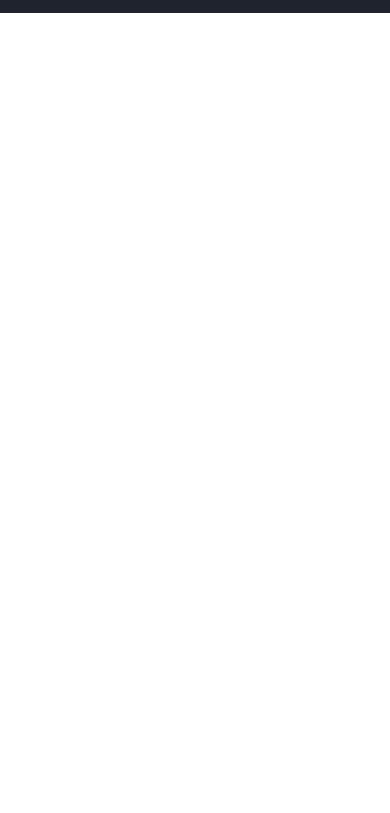
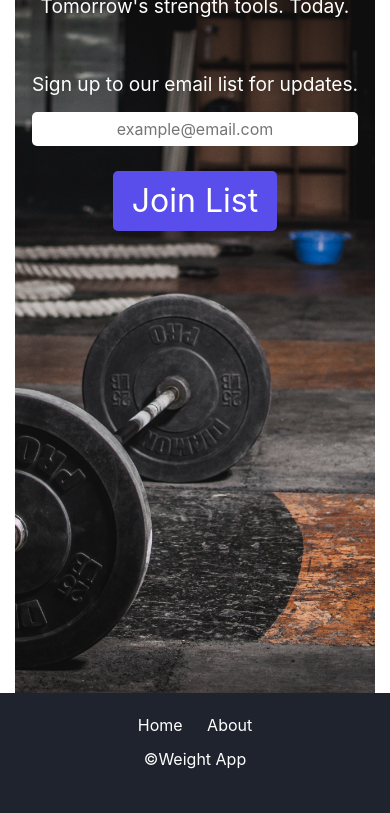
Before and after one commit to weight-lifting-journal-bw-team/mckay-landing-page, a plain HTML site: page index.html in a window 390 px wide. Shown: the part 285-1098 px from the top of the page. Before the commit the page ends 844 px from the top, so only its background shows below. Drawn offline with nearby package versions, Linux system fonts and the light colour scheme.

Commit message:
adds marketing main display for desktop and mobile

```diff
--- a/index.html
+++ b/index.html
@@ -48,6 +48,25 @@
     <!-- Container -->
     <div class="container">
 
+      <!-- Main Display -->
+      <div class="main-display">
+        <img src="./assets/barbell-building-challenge-1552252.jpg" alt="barbel"/>
+        <div class="main-display-text">
+          <h1>Weight App</h1>
+          <p>Tomorrow's strength tools. Today.</p>
+          <div class="email-list">
+            <form>
+              <label>Sign up to our email list for updates.</label>
+              <input
+                type="text"
+                placeholder="example@email.com"
+              >
+              <button>Join List</button>
+            </form>
+          </div>
+        </div>
+      </div>
+
 
       <!-- End Container -->
     </div>
--- a/less/index.less
+++ b/less/index.less
@@ -3,11 +3,12 @@
 @import "mixins.less";
 @import "navbar.less";
 @import '../components/Dropdown.less';
+@import "main-display.less";
 @import "footer.less";
 
 // Escaping
 @mobile: (max-width: 500px);
-@tablet: (min-width: 501px);
+@tablet: (max-width: 800px);
 // Font for whole page
 html {
   font-family: "Roboto", sans-serif;
@@ -21,7 +22,7 @@ body {
 
 // Container
 .container {
-  width: 1000px;
+  width: 100%;
   margin: 0 auto;
 
   @media @mobile {
--- /dev/null
+++ b/less/main-display.less
@@ -0,0 +1,98 @@
+.main-display {
+    display: flex;
+    justify-content: center;
+
+    img {
+        width: 100%;
+        height: 800px;
+        object-fit: cover;
+    }
+
+    .main-display-text {
+        position: absolute;
+        top: 20%;
+        color: white;
+        text-align: center;
+
+        @media @mobile {
+            top: 25%;
+        }
+
+        h1 {
+            font-size: 4rem;
+
+            @media @mobile {
+                font-size: 3rem;
+            }
+        }
+
+        p {
+            margin-bottom: 8px;
+            font-size: 1.5rem;
+
+            @media @mobile {
+                font-size: 1.2rem;
+            }
+        }
+
+        button {
+            padding: 10px 20px;
+            background-color: #594eec;
+            color: white;
+            border: none;
+            border-radius: 5px;
+        }
+    }
+
+    .email-list {
+        display: flex;
+        flex-wrap: wrap;
+        margin-top: 30px;
+
+        @media @mobile {
+            margin-top: 50px;
+        }
+
+        label {
+            width: 100%;
+
+            @media @mobile {
+                font-size: 1.2rem;
+            }
+        }
+
+        input {
+            width: 60%;
+            border-radius: 5px;
+            border: none;
+            padding: 5px 10px;
+            margin-top: 5px;
+            text-align: center;
+            outline: none;
+
+            @media @mobile {
+                display: flex;
+                justify-content: center;
+                width: 100%;
+            }
+        }
+
+        button {
+            width: 20%;
+            border-radius: 5px;
+            padding: 6px 0;
+
+            @media @mobile {
+                width: 50%;
+                font-size: 2rem;
+                margin-top: 25px;
+            }
+        }
+
+        button:hover {
+            background-color: white;
+            color: #594eec;
+            transition: .3s;
+        }
+    }
+}
```
Also changed, not shown: assets/barbell-building-challenge-1552252.jpg (added), css/index.css.
